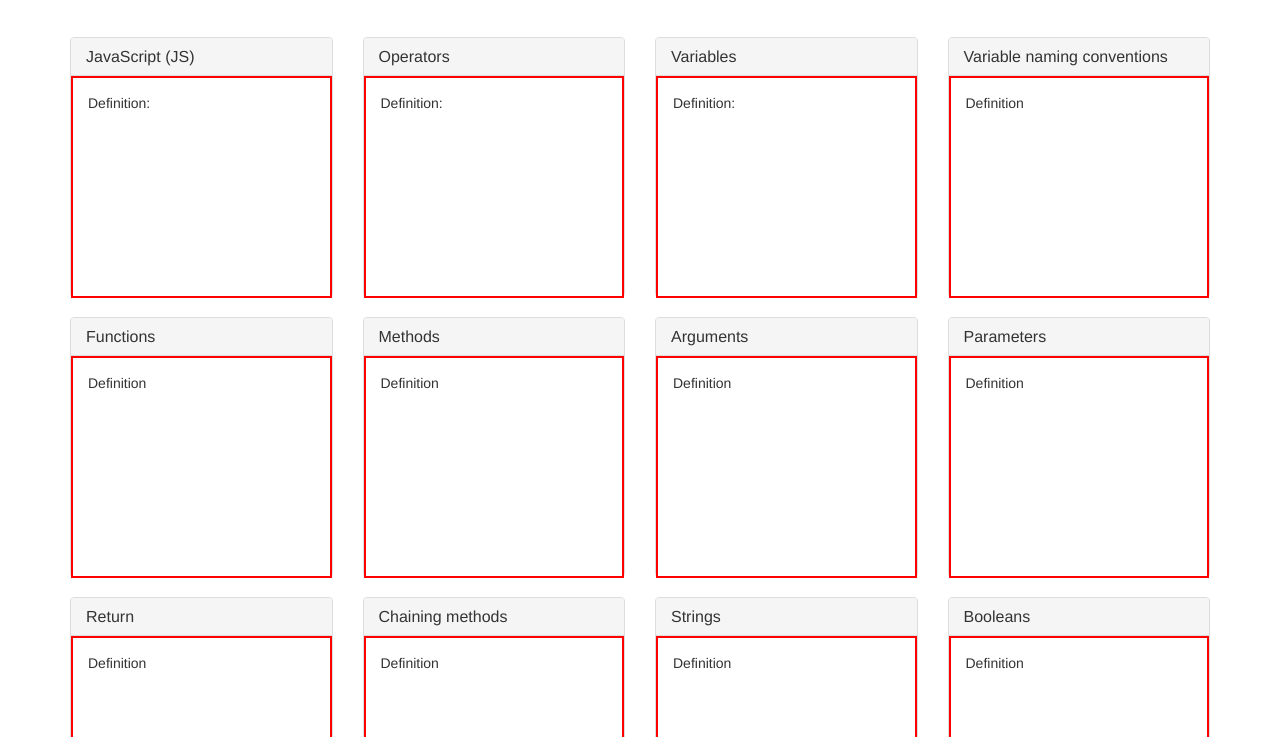
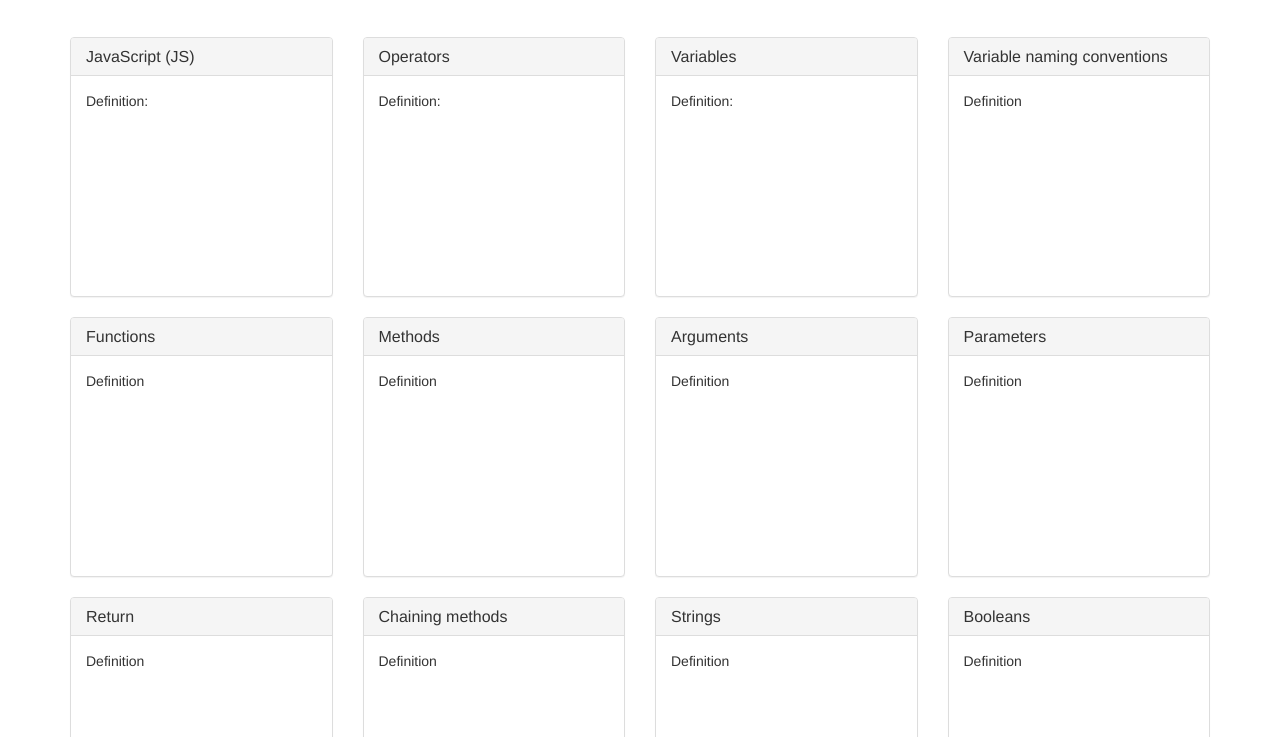
Before and after one commit to KNaka88/flashcards, a plain HTML site: page index.html in a window 1280 px wide. Shown: the part 63-800 px from the top of the page. Drawn offline with Linux system fonts and the light colour scheme.

Commit message:
update jquery and remove red border

```diff
--- a/css/styles.css
+++ b/css/styles.css
@@ -12,7 +12,7 @@ h1 {
   margin-bottom: 40px;
 }
 
+
 .panel-body {
-  border: 2px solid red;
   height: 222px;
 }
--- a/js/scripts.js
+++ b/js/scripts.js
@@ -1,9 +1,4 @@
 $(function(){
-
-//  $(".panel-title").click(function(){
-//    $(".initially-showing").toggle();
-//    $(".initially-hidden").toggle();
-//  });
 
   $(".panel-body").click(function(){
     $(this).children().toggle();
```
